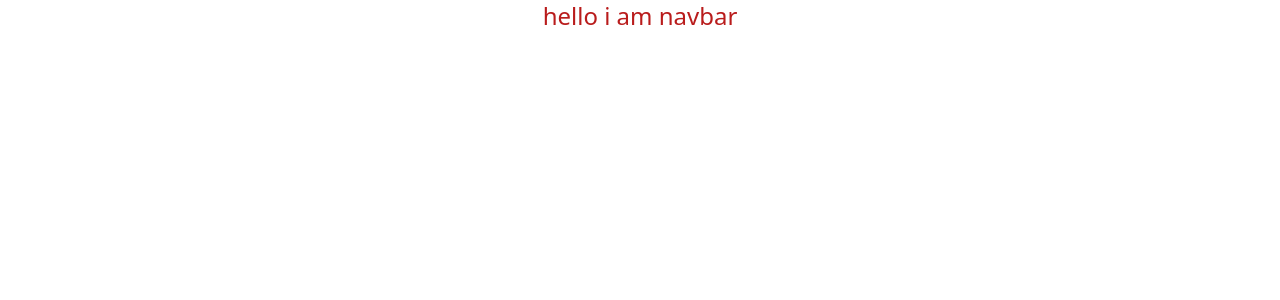
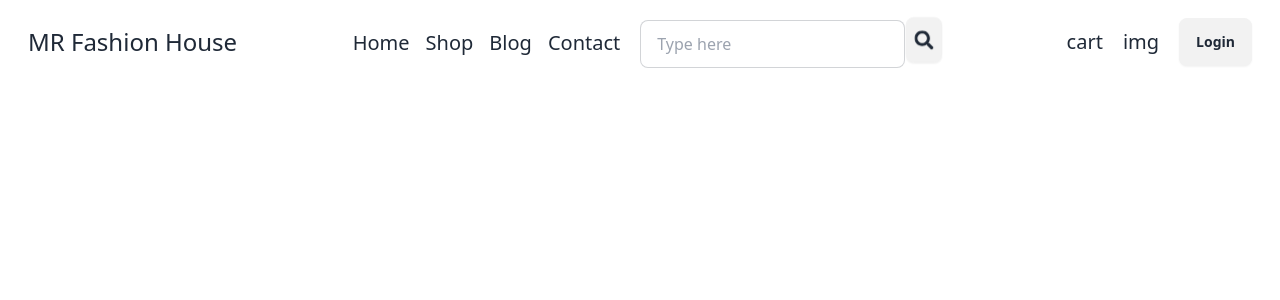
Before and after one commit to masudra/mr-fashion-house, a React (Vite) app: page / in a window 1280 px wide. Shown: the top 300 px of the page. Built offline with nearby package versions, Linux system fonts and the light colour scheme.

Commit message:
navbar add

```diff
--- a/package.json
+++ b/package.json
@@ -14,6 +14,7 @@
     "match-sorter": "^6.3.1",
     "react": "^18.2.0",
     "react-dom": "^18.2.0",
+    "react-icons": "^4.12.0",
     "react-router-dom": "^6.21.1",
     "sort-by": "^0.0.2"
   },
--- a/src/Pages/Sheard/Navbar/Navbar.jsx
+++ b/src/Pages/Sheard/Navbar/Navbar.jsx
@@ -1,8 +1,44 @@
+import { Link } from "react-router-dom";
+import { FaSearch } from "react-icons/fa";
+
 
 const Navbar = () => {
+
+    const navitame = <>
+        <div className="mt-auto">
+            <Link to='/' className="ml-4 text-xl">Home</Link>
+            <Link className="ml-4 text-xl">Shop</Link>
+            <Link className="ml-4 text-xl">Blog</Link>
+            <Link className="ml-4 text-xl">Contact</Link>
+            <input type="text" placeholder="Type here" className="input input-bordered ml-5   " />
+            <button className="btn p-2 h-[20px]"><FaSearch className="text-xl"></FaSearch></button>
+        </div>
+    </>
     return (
         <div>
-            <h1 className=" text-red-700 text-2xl text-center">hello i am navbar</h1>
+            <div className="navbar bg-base-100">
+                <div className="navbar-start">
+                    <div className="dropdown">
+                        <div tabIndex={0} role="button" className="btn btn-ghost lg:hidden">
+                            <svg xmlns="http://www.w3.org/2000/svg" className="h-5 w-5" fill="none" viewBox="0 0 24 24" stroke="currentColor"><path strokeLinecap="round" strokeLinejoin="round" strokeWidth="2" d="M4 6h16M4 12h8m-8 6h16" /></svg>
+                        </div>
+                        <ul tabIndex={0} className="menu menu-sm dropdown-content mt-3 z-[1] p-2 shadow bg-base-100 rounded-box w-52">
+                            {navitame}
+                        </ul>
+                    </div>
+                    <Link className="text-2xl ml-5" to='/'>MR Fashion House</Link>
+                </div>
+                <div className="navbar-center hidden lg:flex">
+                    <ul className="menu menu-horizontal px-1">
+                        {navitame}
+                    </ul>
+                </div>
+                <div className="navbar-end">
+                    <h1 className="text-xl ml-5 ">cart</h1>
+                    <h1 className="text-xl ml-5 mr-5 ">img</h1>
+                    <button className="btn mr-5">Login</button>
+                </div>
+            </div>
         </div>
     );
 };
```
Also changed, not shown: 1 other file (tests, documents, lock files or other folders).
